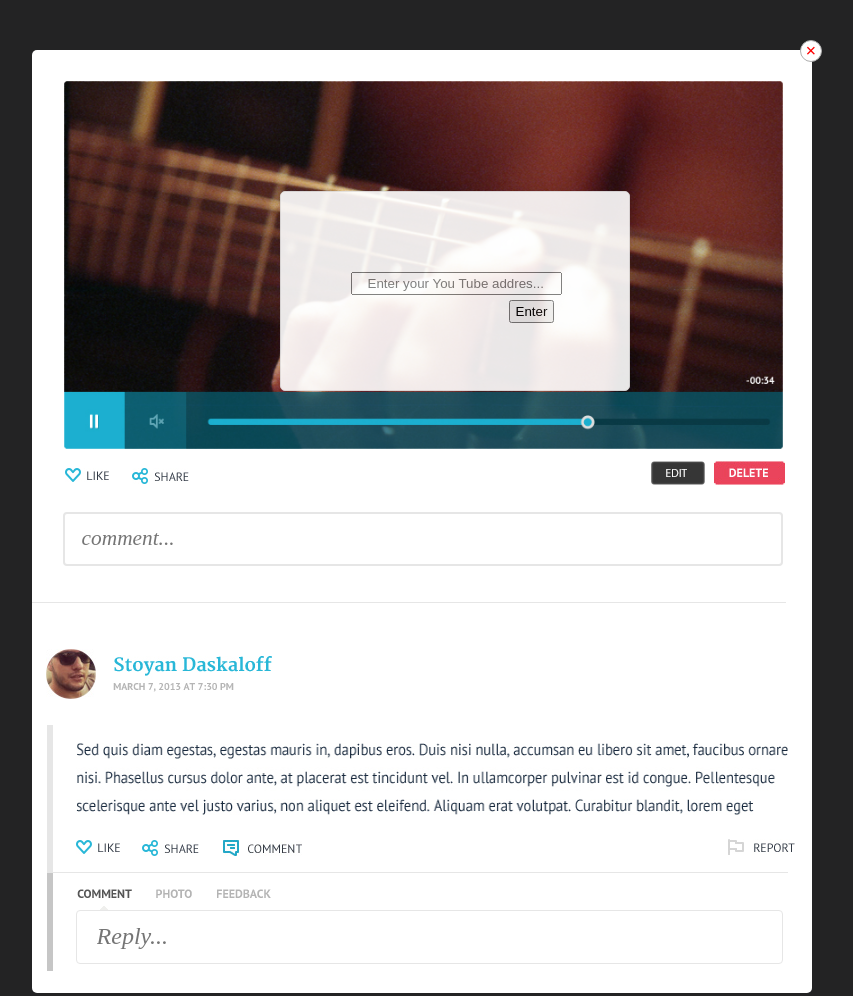
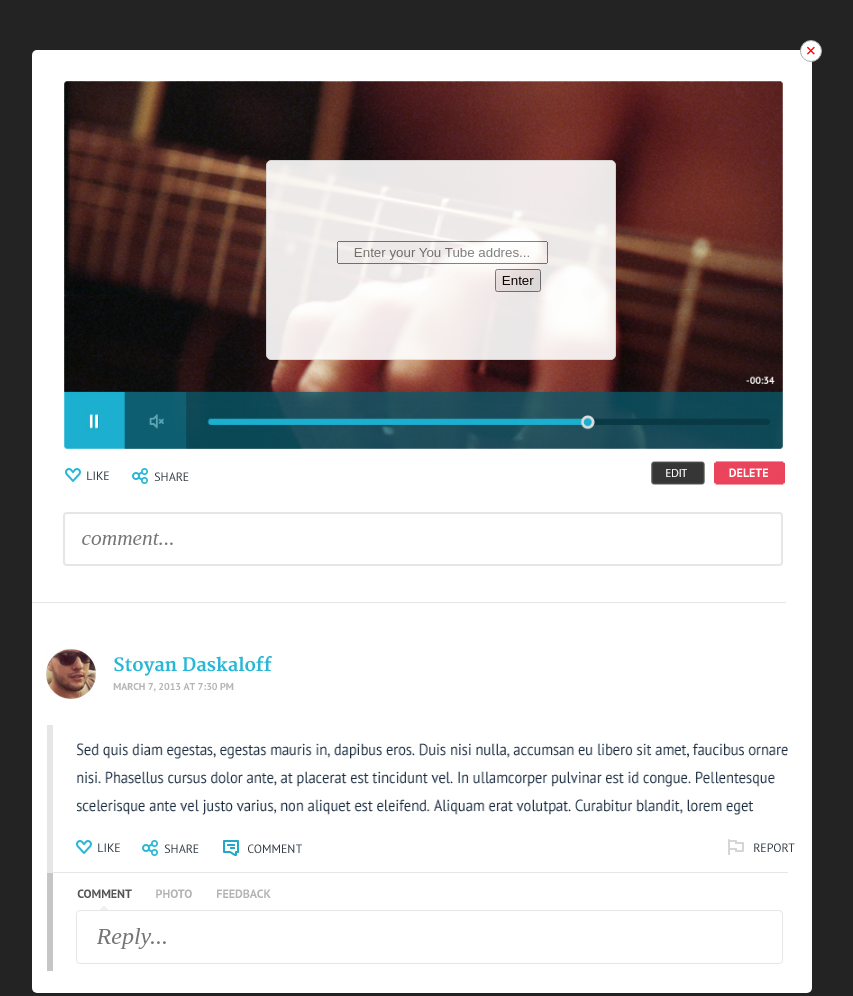
Before and after one commit to to6esko/VideoPopup1, a React app: page / in a window 1280 px wide. Shown: the top 996 px of the page, without its empty margins (218-1071 px from the left). Built offline with nearby package versions, Linux system fonts and the light colour scheme.

Commit message:
small changes

```diff
--- a/css/style.css
+++ b/css/style.css
@@ -12,14 +12,16 @@ html,body{
     display: none;
 }
 
-.pop .pop-form .pop-input .pop-btn .btn .video .btn-left .btn-right .border-bottom .commentBox .comment
-.contentText .border-bottom .textBox .text .gradient .commentText .footer
+.pop .pop-form .pop-input .pop-btn .btn .video
+.btn-left .btn-right .border-bottom .commentBox .comment .contentText
+.border-bottom .textBox .text .gradient .commentText .footer
 .btn-footer .btn-footer-right .footerBottom .footer-btn .reply
 .reply-comment .piramida .commentContent .edit-delete {
     zoom:1;
 }
-.pop .pop-form .pop-input .pop-btn .btn .video .btn-left .btn-right .border-bottom .commentBox .comment
-.contentText .border-bottom .textBox .text .gradient .commentText .footer
+.pop .pop-form .pop-input .pop-btn .btn .video
+.btn-left .btn-right .border-bottom .commentBox .comment .contentText
+.border-bottom .textBox .text .gradient .commentText .footer
 .btn-footer .btn-footer-right .footerBottom .footer-btn .reply
 .reply-comment .piramida .commentContent .edit-delete {
     content: "";
@@ -126,12 +128,6 @@ li img:hover{
     border-radius: 5px;
 }
 
-.video-content{
-    display: block;
-    position: relative;
-    max-width: 806px;
-    max-height: 412px;
-}
 
 .btn{
     position:relative;
--- a/src/components/pages/navVideo.js
+++ b/src/components/pages/navVideo.js
@@ -35,16 +35,11 @@ export default class NavVideo extends React.Component {
     render() {
         return (
             <div>
+                <div className="video">
+                    {this.enterButton()}
+                    {/*<iframe width="806" height="412" src="https://www.youtube.com/embed/9sg-A-eS6Ig" frameborder="0" allowfullscreen></iframe>*/}
 
-                <div className="video">
-
-                <div className="video-content">
-                    {this.enterButton()}
-                    {/*{<iframe width="806" height="412" src="https://www.youtube.com/embed/9sg-A-eS6Ig" frameborder="0" allowfullscreen></iframe>}*/}
-
-                    {<img src='img/video.jpg' alt="video" />}
-
-                </div>
+                    <img src='img/video.jpg' alt="video" />
                   </div>
                 <div className="btn">
                     <div className="btn-left">
```
